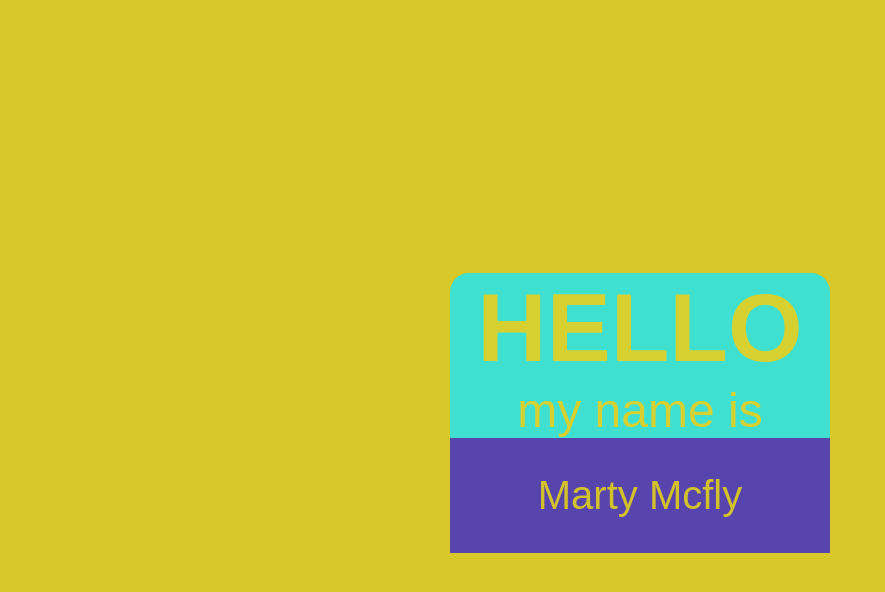
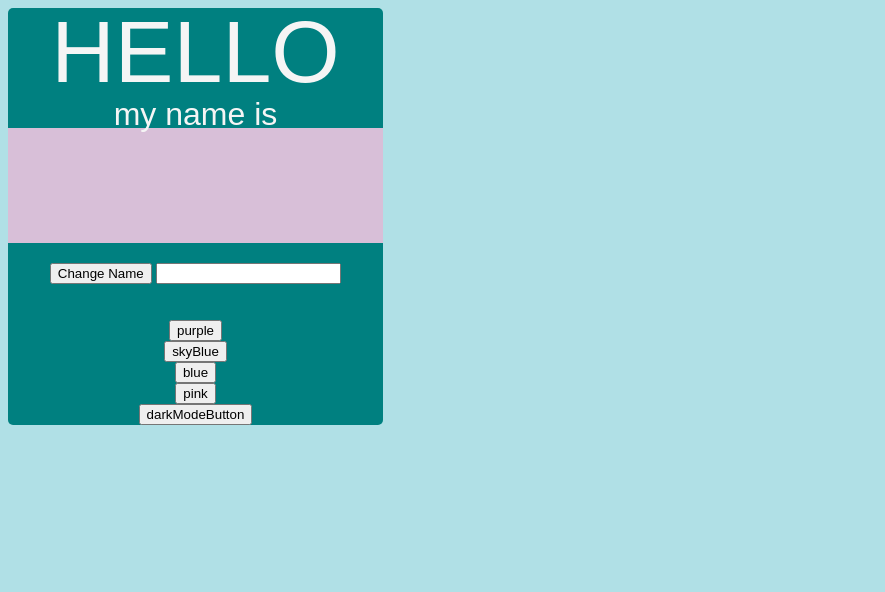
Before and after one commit to sarah-svg/lab-02a-name-tag, a plain HTML site: page index.html in a window 1280 px wide. Shown: the whole page, without its empty margins (0-885 px from the left). Drawn offline with Linux system fonts and the light colour scheme.

Commit message:
new nametag

```diff
--- /dev/null
+++ b/app.js
@@ -0,0 +1,52 @@
+const myMiddle = document.getElementById("middle");
+
+const myInput = document.getElementById("nameInput");
+const myButton = document.getElementById("nameButton");
+const purpleButton = document.getElementById('purpleButton');
+const skyButton = document.getElementById('skyButton');
+const blueButton = document.getElementById('blueButton');
+
+const pinkButton = document.getElementById('pinkButton');
+
+const darkModeButton = document.getElementById('darkModeButton');
+
+
+console.log(myMiddle);
+console.log(myInput);
+console.log(myButton);
+console.log(purpleButton);
+console.log(skyButton);
+console.log(blueButton);
+
+console.log(pinkButton);
+
+
+console.log(darkModeButton);
+
+
+myButton.addEventListener('click', () => {
+    const userInput = myInput.value;
+    console.log(userInput);
+    myMiddle.textContent = userInput;
+});
+
+purpleButton.addEventListener('click', () => {
+    document.getElementById('top').style.background = "purple";
+});
+
+skyButton.addEventListener('click', () => {
+    document.getElementById('top').style.background = "teal";
+});
+
+blueButton.addEventListener('click', () => {
+    document.getElementById('top').style.background = "blue";
+});
+
+pinkButton.addEventListener('click', () => {
+    document.getElementById('top').style.background = "pink";
+});
+
+
+darkModeButton.addEventListener('click', () => {
+    document.getElementById('top').style.background = "black";
+});
--- a/index.html
+++ b/index.html
@@ -1,18 +1,43 @@
-<!DOCTYPE html>
+<!DOCTYPEhtml>
 <html lang="en">
 <head>
     <meta charset="UTF-8">
-    <meta name="viewport" content="width=device-width, initial-scale=1.0">
+    <meta name= "veiwport" content="width=device-width,initial-scale=1.0">
     <link rel="stylesheet" href="style.css">
-    <title>Document</title>
-</head>
-<body class="name-tag">
-    <main>
-        <p class="hello">Hello</p>
-        <p class="my-name-is">my name is</p>
-        <section class="name-tag">
-           Marty Mcfly
+    <link href="https://fonts.googleapis.com/css2?family=Roboto:wght@300&display=swap"rel="stylesheet">
+    <title> document </title>
+ </head>
+ <header>
+ <body>
+  <main>
+  <section class="main-section">
+
+
+        <section class="top" id= "top">
+             <div class="hello">HELLO</div>
+             <div class="my-name-is" >my name is</div>
+
         </section>
-    </main>
+     <section class="middle" id="middle">
+     </section>
+     <section class="bottom">
+
+     </section>
+    <section class="input-stuff">
+        <button id="nameButton">Change Name</button>
+
+     <input id="nameInput"/>
+    </section>
+<br></br>
+ <section><button id="purpleButton">purple</button></section>
+ <section><button id="skyButton">skyBlue</button></section>
+ <section><button id="blueButton">blue</button></section>
+ <section><button id="pinkButton"> pink</button></section>
+
+ <section><button id="darkModeButton">darkModeButton</button></section>
+
+<script type="module" src="app.js"></script>
+</section>
+</main>
 </body>
 </html>
--- a/style.css
+++ b/style.css
@@ -1,62 +1,47 @@
-body, html {
-    height: 100%;
+body {
+    background: powderblue;
+  font-family: fantasy;
+  justify-content: center;
+  align-items: center;
+  height: 150vh;
 }
 
-body {
-    background-color: rgb(216, 199, 41);
-    justify-content: center;
-    align-items: center;
+main {
+background:teal;
+  border-radius: 5px;
+  width: 375px;
+  text-align: center;
+  flex-direction: column;
 
+}
+
+.top {
+height: 120px;
+border-radius: 5px;
+color: whitesmoke;
+
+}
+
+.middle {
+  display: flex;
+  justify-items: center;
+  align-items: center;
+  background:thistle;
+   height: 115px;
+   font-family: cursive;
 
 
 }
-
-main {
-    width: 380px;
-    height: 270px;
-    background-color: turquoise;
-    font-family: fantasy;
-    text-align: center;
-    color: rgb(214, 209, 48);
-    border-radius: 19px;
+.bottom {
+ height: 20px;
+ border-radius: 5px;
 
 
 }
-
-p {
-  margin: 0;
-
+.hello {
+    font-size: 5.5rem;
+    line-height: 1;
 }
-
-.hello {
-    font-size: 6em;
-    font-weight: 900;
-    text-transform: uppercase;
-
-
-
+.my-name-is {
+    font-size: 2rem;
 }
-
-.my-name-is {
-    font-size: 3em;
-
-}
-
-.name-tag                       {
-    display: flex;
-    flex-direction: column;
-    justify-content: center;
-    align-items: center;
-
-}
-
-section {
-    background-color: rgb(87, 68, 172);
-    color: rgb(211, 194, 41);
-    font-family: fantasy, cursive;
-    height: 115px;
-    font-size: 2.5em;
-
-
-
-}
```
Also changed, not shown: index.htm (added).
